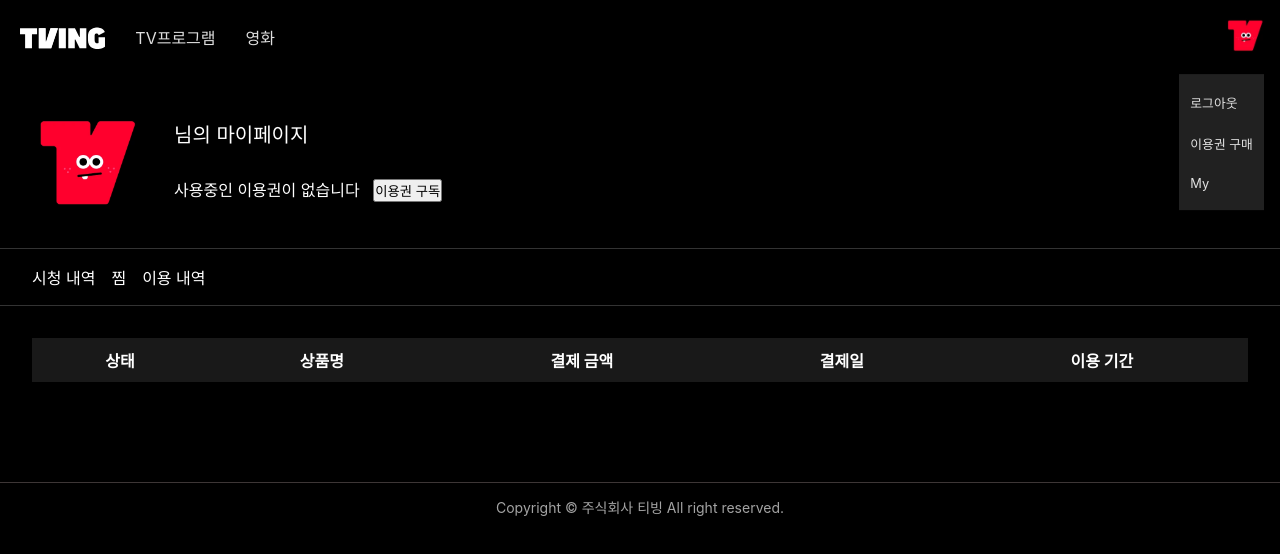
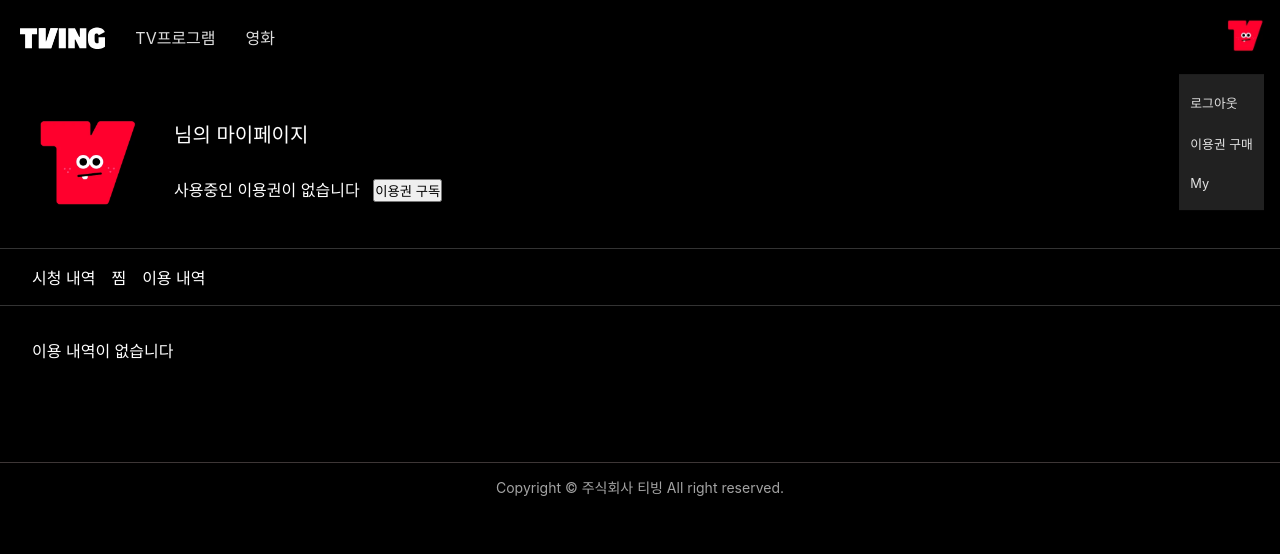
Before and after one commit to helloyoogs/tving_front, a React (Create React App) app: page /my in a window 1280 px wide. Shown: the top 554 px of the page. Built offline with nearby package versions, Linux system fonts and the light colour scheme; no server answers.

Commit message:
tmdb api 연결

```diff
--- a/src/MyPageComponent.tsx
+++ b/src/MyPageComponent.tsx
@@ -124,6 +124,7 @@ const MyPageComponent = () => {
       console.log(data);
     }, [data]);
     return (
+        data && data.length <0?
       <table width="500">
         <thead>
           <tr>
@@ -165,6 +166,7 @@ const MyPageComponent = () => {
             })}
         </tbody>
       </table>
+       : <p>이용 내역이 없습니다</p>
     );
   };
   const showWatchingList = () => {
```
